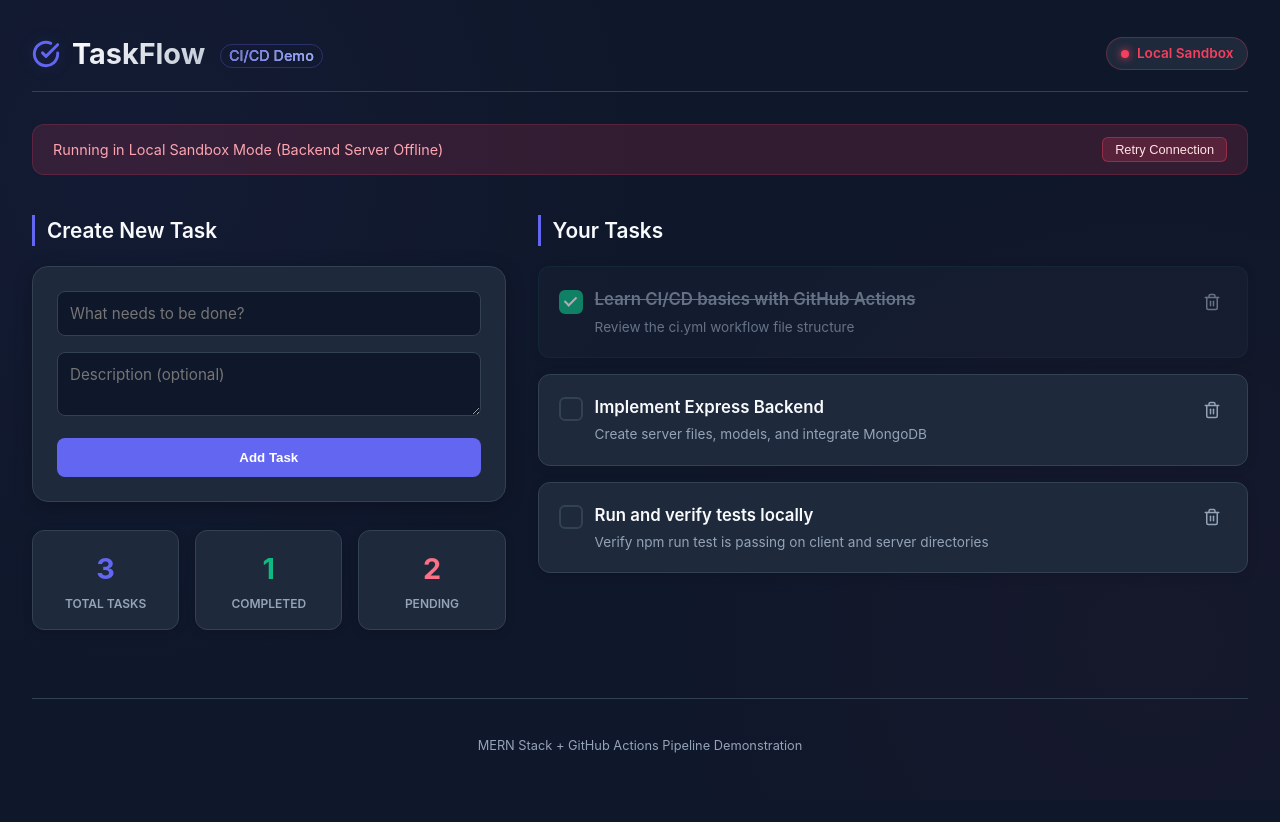
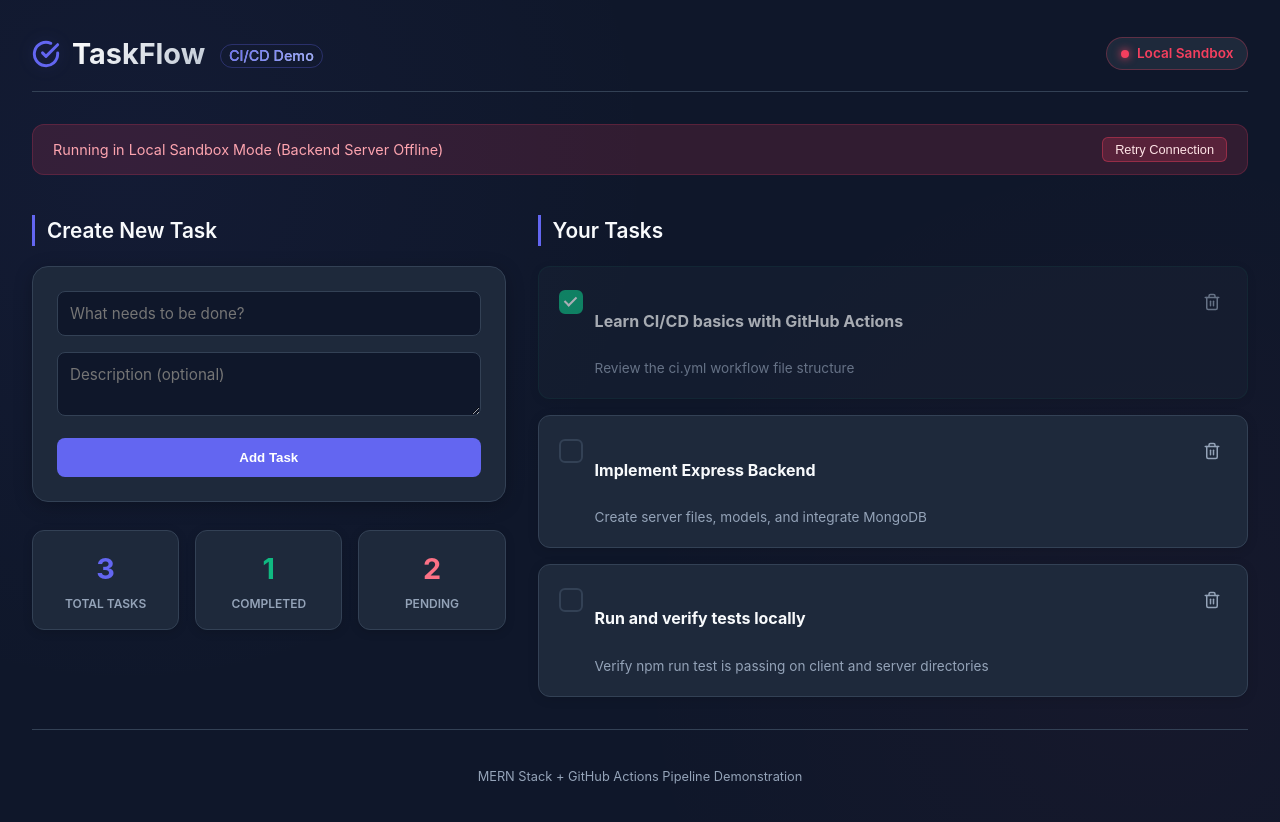
Before and after one commit to Swastinaik/mern-test, a React (Vite) app in the folder client/: page / in a window 1280 px wide. Shown: the top 822 px of the page. Before the commit the page ends 800 px from the top, so only its background shows below. Built offline with nearby package versions, Linux system fonts and the light colour scheme; no server answers.

Commit message:
fix : h3 to h4

```diff
--- a/client/src/components/TaskCard.tsx
+++ b/client/src/components/TaskCard.tsx
@@ -28,7 +28,7 @@ export const TaskCard: React.FC<TaskCardProps> = ({ task, onToggle, onDelete })
           <span className="checkmark"></span>
         </label>
         <div className="task-info">
-          <h3>{task.title}</h3>
+          <h4>{task.title}</h4>
           {task.description && <p>{task.description}</p>}
         </div>
       </div>
```
